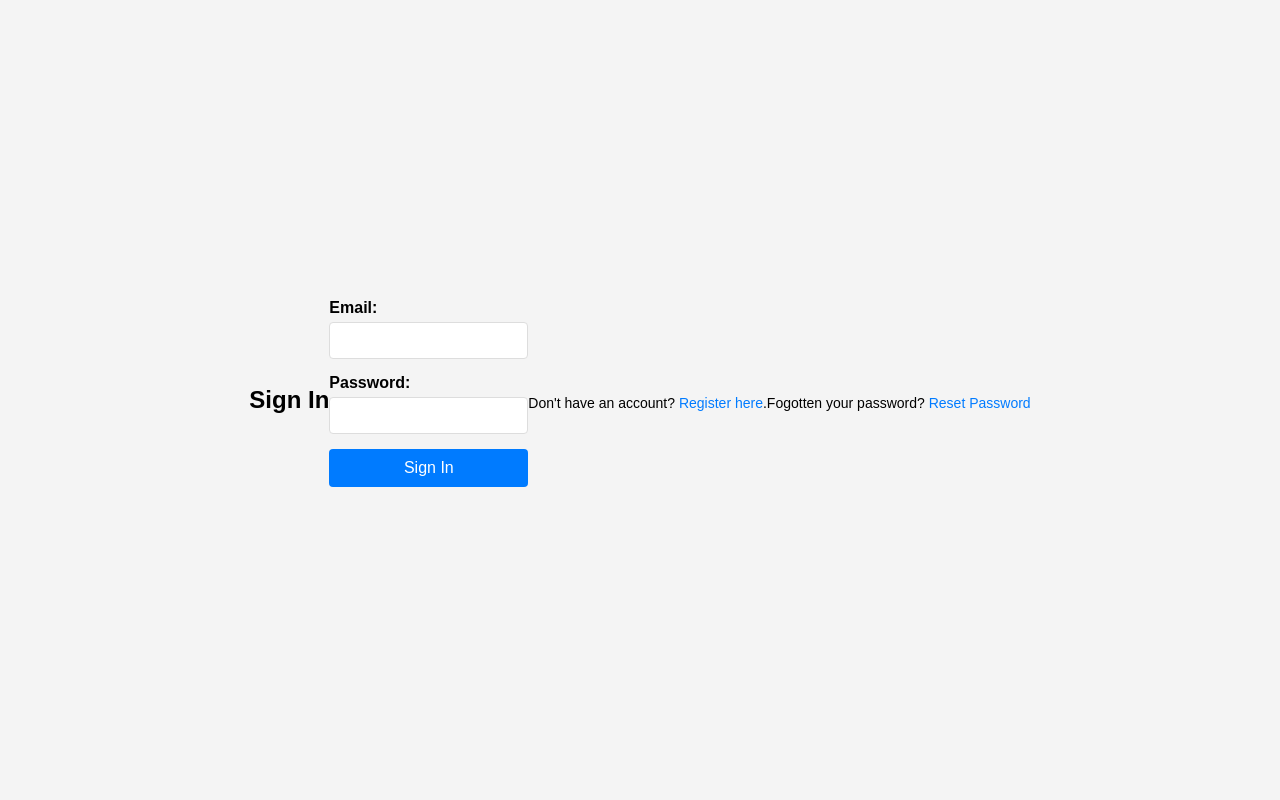
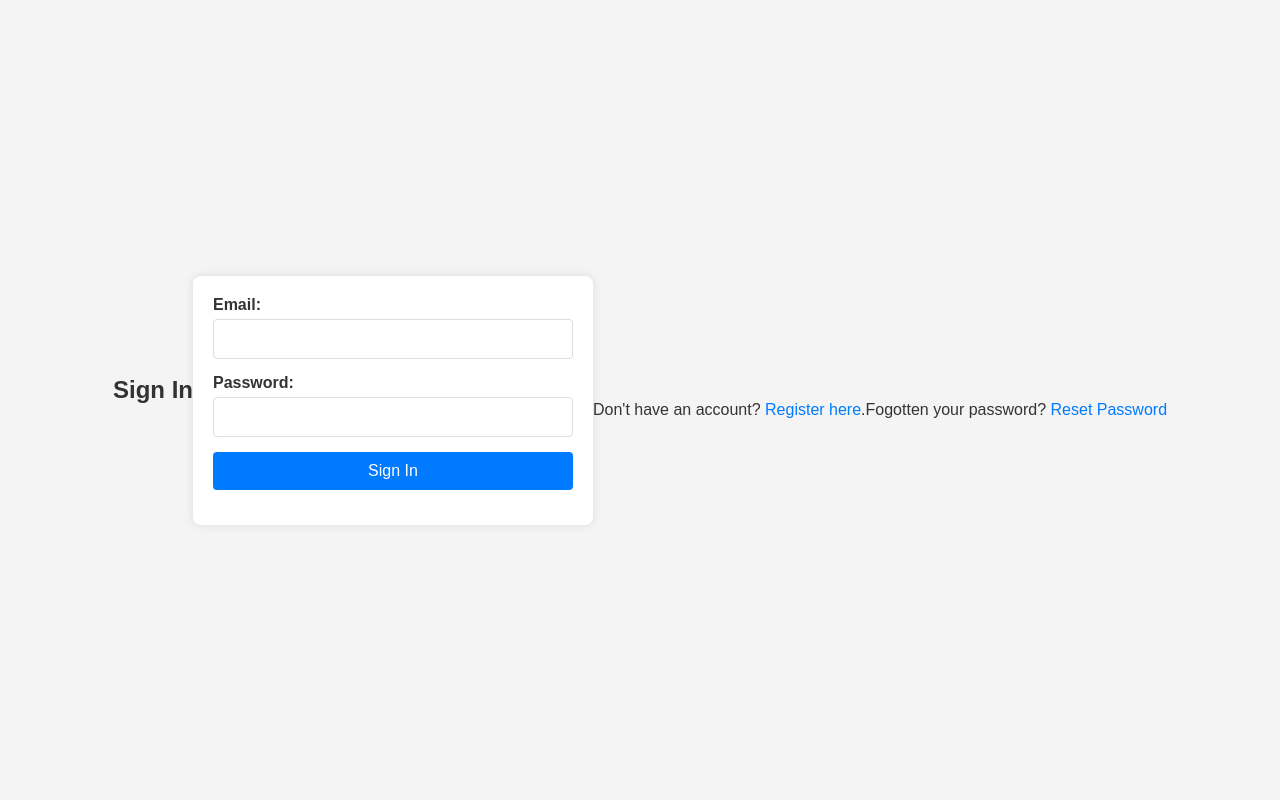
Before and after one commit to allu0786ansari/User_Authentication-Django, a Django app: page /signin/ in a window 1280 px wide. Run offline with Django 5.2, Linux system fonts and the light colour scheme.

Commit message:
updated fiels

```diff
--- a/static/signin.css
+++ b/static/signin.css
@@ -1,96 +1,96 @@
-/* General styles for the body */
+/* Reset default margin and padding */
+* {
+    margin: 0;
+    padding: 0;
+    box-sizing: border-box;
+}
+
+/* Basic styling for the body */
 body {
     font-family: Arial, sans-serif;
     background-color: #f4f4f4;
-    margin: 0;
-    padding: 0;
     display: flex;
     justify-content: center;
     align-items: center;
-    height: 100vh;
+    min-height: 100vh;
 }
 
-/* Container styles */
-.container {
-    background-color: #fff;
-    border-radius: 8px;
-    box-shadow: 0 4px 8px rgba(0, 0, 0, 0.1);
-    padding: 20px;
-    width: 90%;
-    max-width: 400px;
-}
-
-/* Title styling */
+/* Container for the sign-in form */
 h2 {
     text-align: center;
     margin-bottom: 20px;
+    color: #333;
 }
 
 /* Style for the form */
 form {
-    display: flex;
-    flex-direction: column;
+    background: #fff;
+    padding: 20px;
+    border-radius: 8px;
+    box-shadow: 0 0 10px rgba(0, 0, 0, 0.1);
+    max-width: 400px;
+    width: 100%;
 }
 
+/* Style for each form input */
 form div {
     margin-bottom: 15px;
 }
 
-label {
+/* Style for form labels */
+form label {
     display: block;
     margin-bottom: 5px;
     font-weight: bold;
+    color: #333;
 }
 
-input[type="email"],
-input[type="password"] {
+/* Style for input fields */
+form input[type="email"],
+form input[type="password"] {
     width: 100%;
     padding: 10px;
     border: 1px solid #ddd;
     border-radius: 4px;
-    box-sizing: border-box; /* Ensures padding is included in width */
+    font-size: 16px;
 }
 
-button {
+/* Style for the submit button */
+form button {
+    width: 100%;
     padding: 10px;
-    background-color: #007bff;
-    color: #fff;
     border: none;
     border-radius: 4px;
+    background-color: #007BFF;
+    color: white;
+    font-size: 16px;
     cursor: pointer;
-    font-size: 16px;
-    width: 100%;
 }
 
-button:hover {
+form button:hover {
     background-color: #0056b3;
 }
 
-/* Style for messages */
+/* Style for error messages */
 ul {
     list-style: none;
-    padding: 0;
-    margin: 0;
-    color: #d9534f;
-    margin-top: 15px;
+    margin-top: 20px;
+    color: #ff0000;
 }
 
-li {
-    margin-bottom: 10px;
+/* Style for links */
+a {
+    color: #007BFF;
+    text-decoration: none;
 }
 
-/* Style for additional links */
+a:hover {
+    text-decoration: underline;
+}
+
+/* Style for additional text below the form */
 p {
     text-align: center;
     margin-top: 20px;
-    font-size: 14px;
+    color: #333;
 }
-
-p a {
-    color: #007bff;
-    text-decoration: none;
-}
-
-p a:hover {
-    text-decoration: underline;
-}
```
Also changed, not shown: 1 other file.
